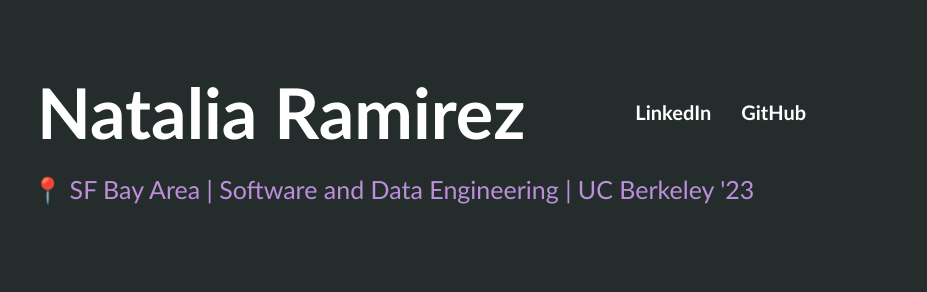
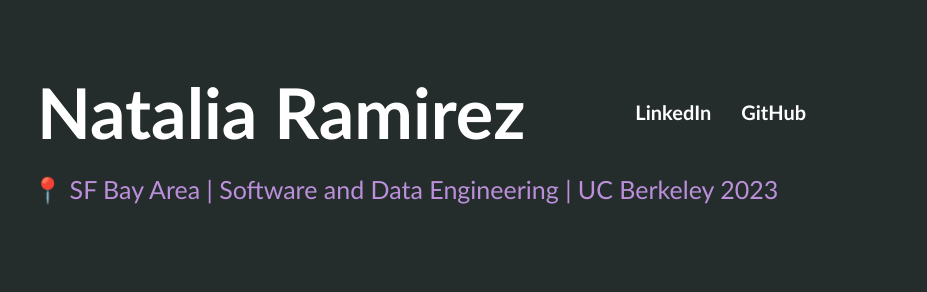
Before and after one commit to natalia1600/natalia-site, a Next.js app: page / in a window 1280 px wide. Shown: the top 292 px of the page, without its empty margins (165-1092 px from the left). Built offline with nearby package versions, Linux system fonts and the light colour scheme.

Commit message:
fixed quote error

```diff
--- a/src/app/page.tsx
+++ b/src/app/page.tsx
@@ -44,7 +44,7 @@ export default function Home() {
         </div>
       </header>
       <h4>
-        📍 SF Bay Area  | Software and Data Engineering  | UC Berkeley '23
+        📍 SF Bay Area  | Software and Data Engineering  | UC Berkeley 2023
       </h4>
       <h2>
         Projects
```
